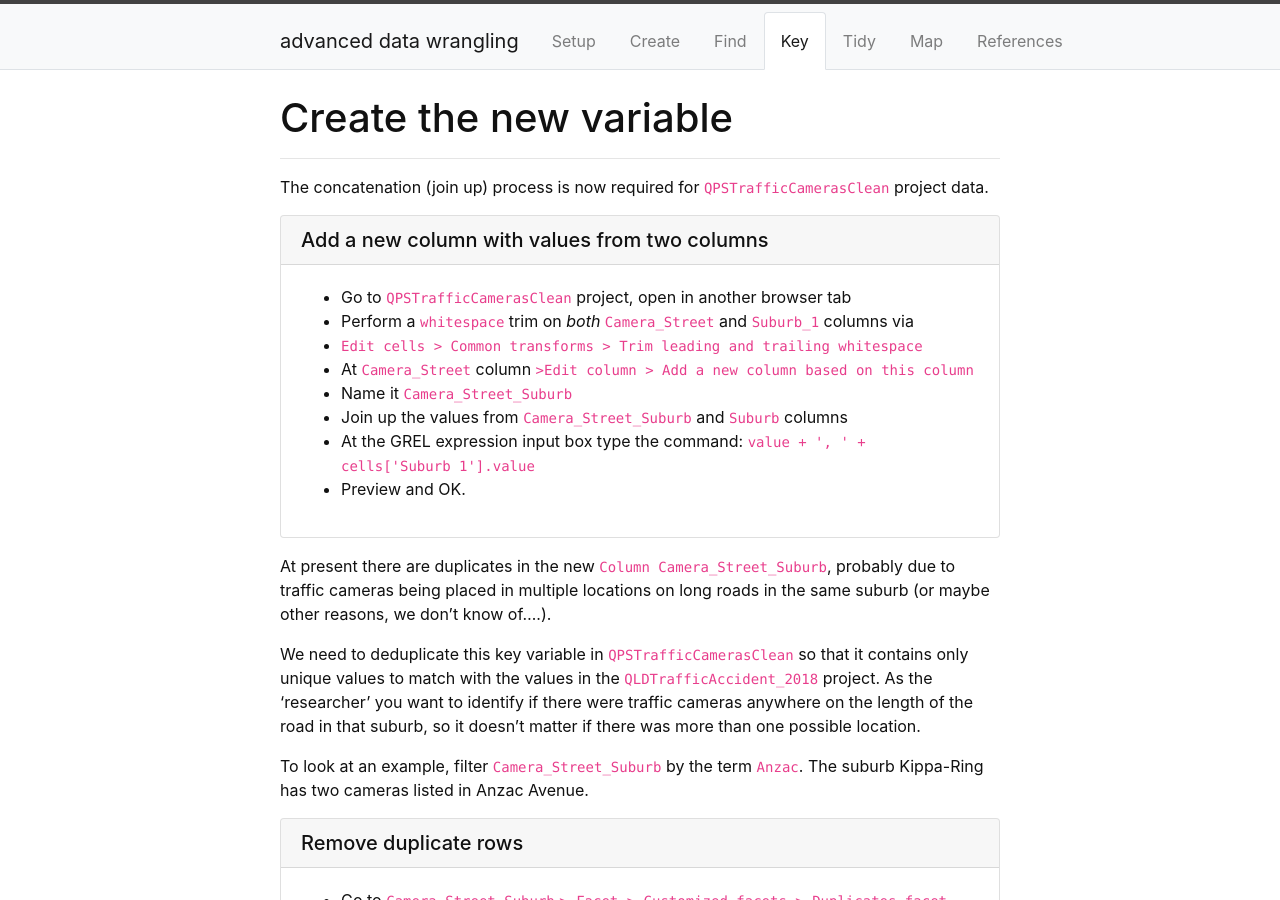
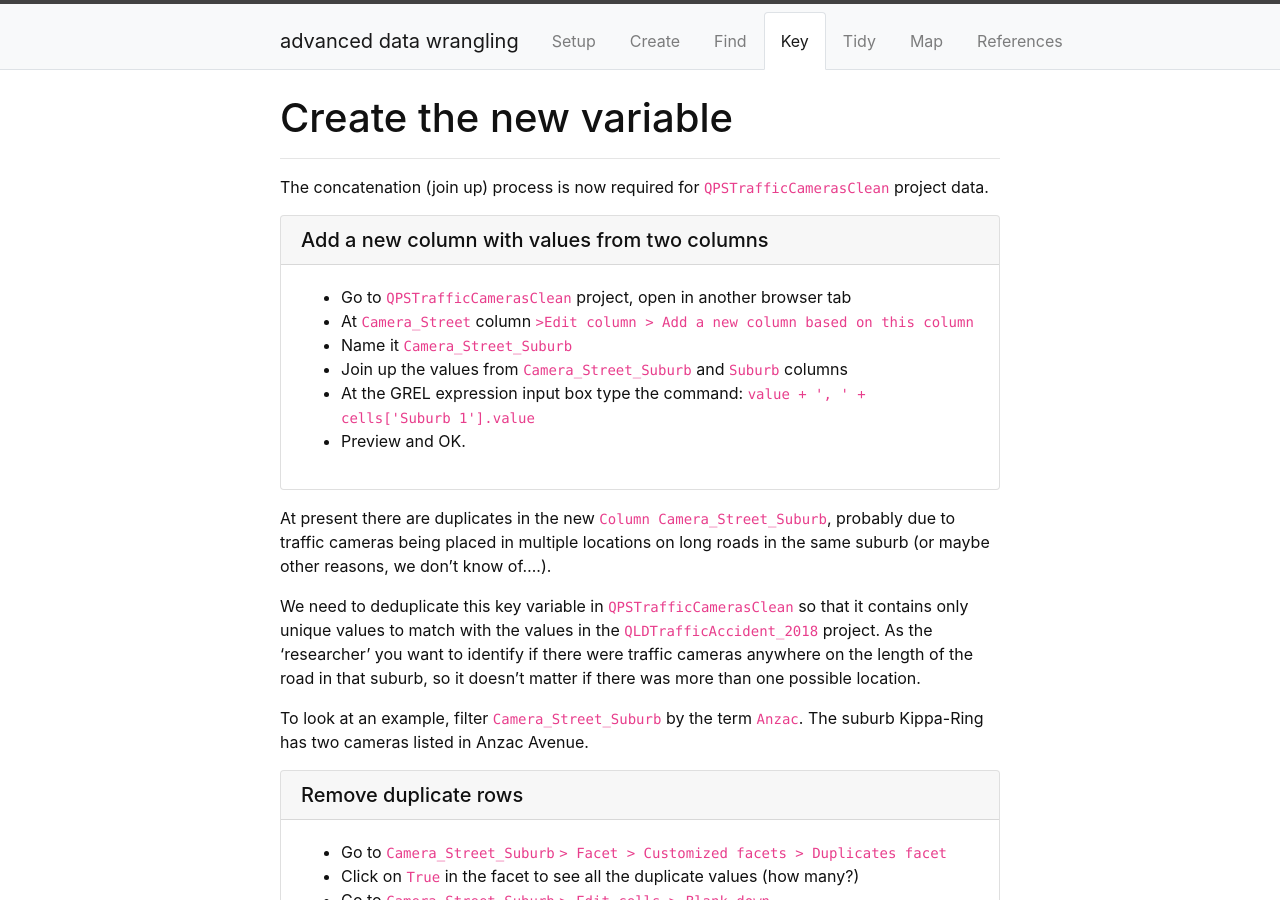
Before and after one commit to GULibrarySandbox/advanced-data-wrangle-old, a Jekyll site: the page built from content/4-lesson.md, in a window 1280 px wide and 900 px high. Built offline with Jekyll 4.4.1, drawn with Linux system fonts in a browser that asks for light colours.

Commit message:
Update 4-lesson.md
Removed Perform whitespace trim.

```diff
--- a/content/4-lesson.md
+++ b/content/4-lesson.md
@@ -10,8 +10,6 @@ The concatenation (join up) process is now required for  `QPSTrafficCamerasClean
 
 {% capture text %}
 - Go to  `QPSTrafficCamerasClean`  project, open in another browser tab
-- Perform a  `whitespace`  trim on *both*  `Camera_Street`  and  `Suburb_1`  columns via
-- `Edit cells > Common transforms > Trim leading and trailing whitespace`
 - At  `Camera_Street`  column  `>Edit column > Add a new column based on this column`
 - Name it  `Camera_Street_Suburb`
 - Join up the values from  `Camera_Street_Suburb`  and  `Suburb`  columns
```
